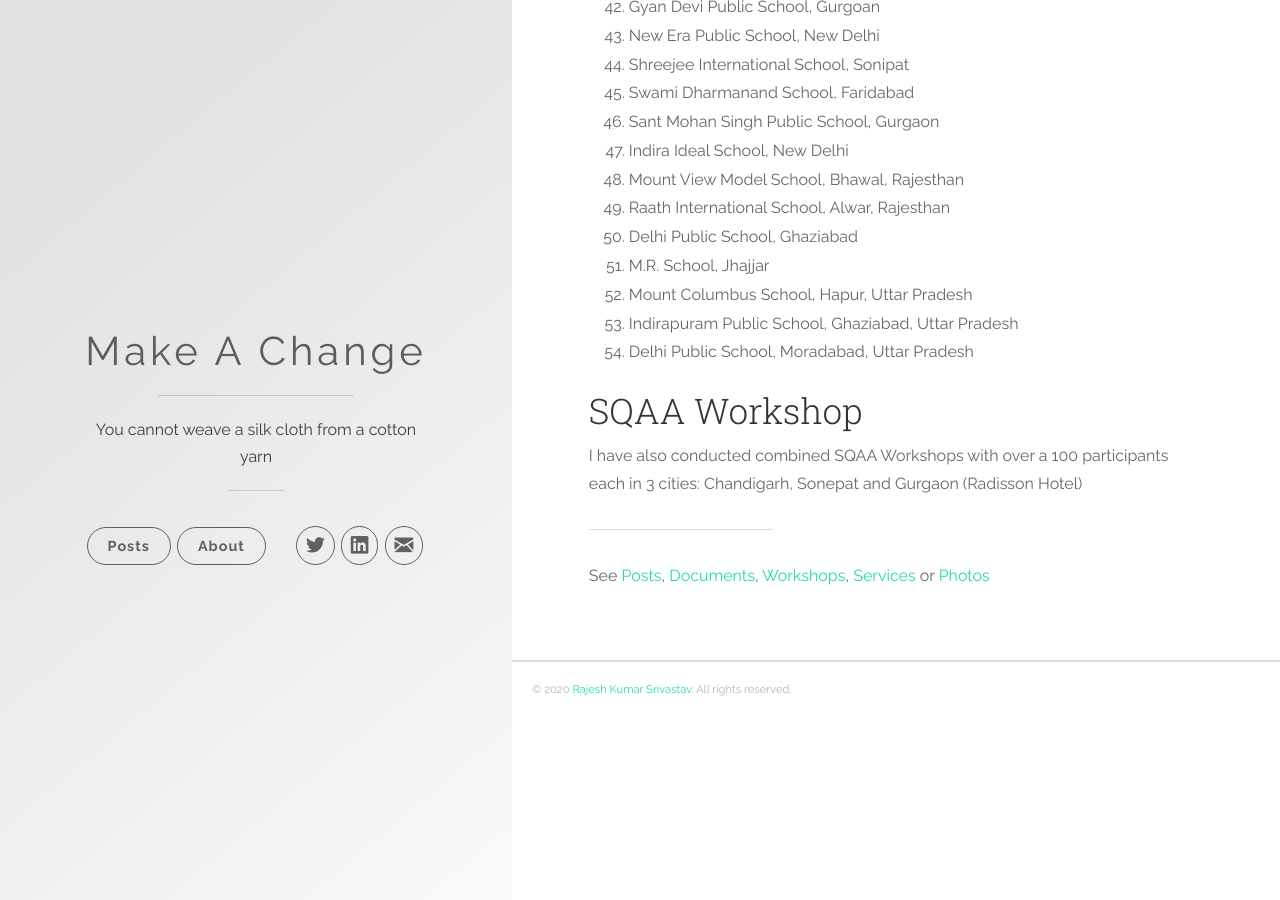
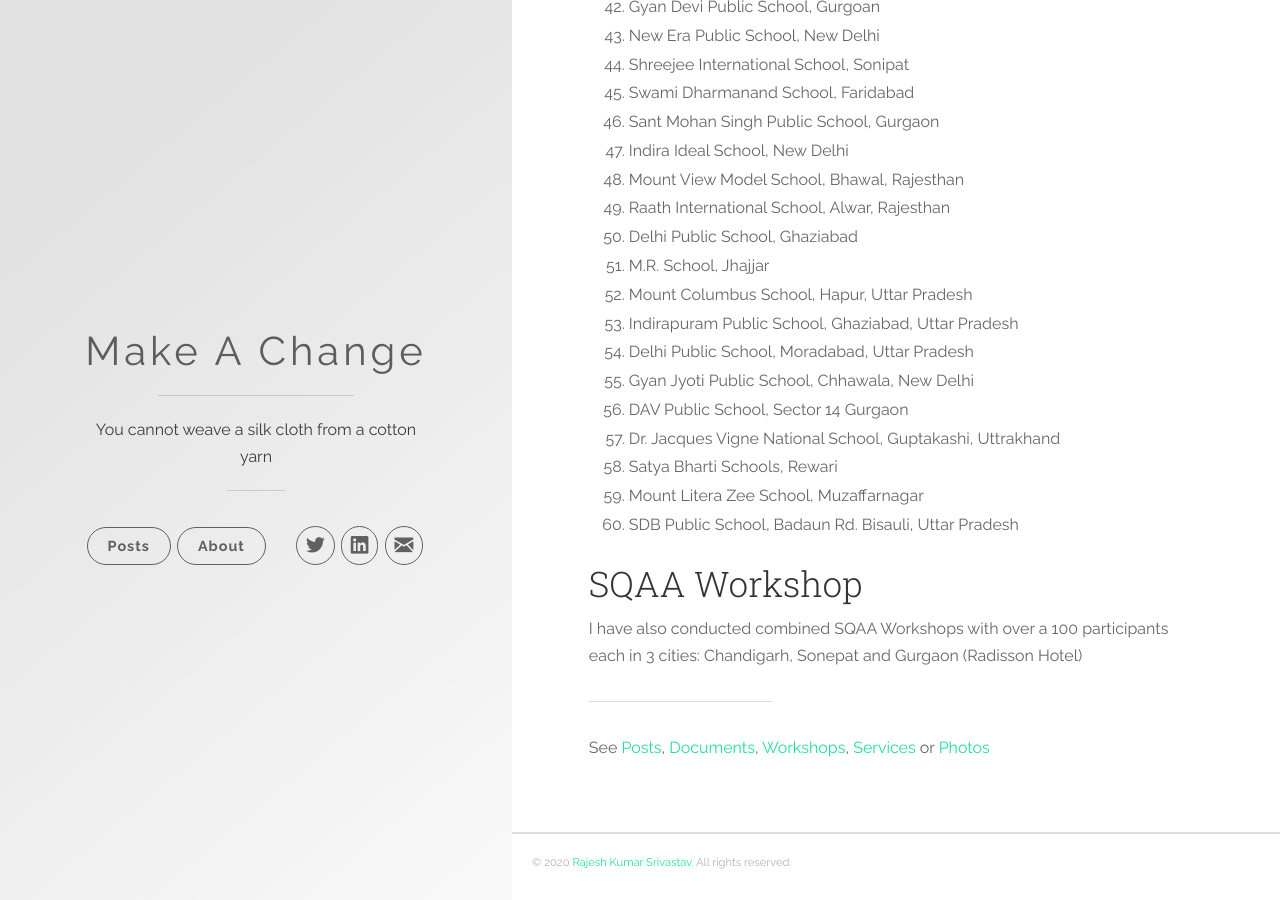
Before and after one commit to rksriv/rksriv.github.io, a Jekyll site: the page built from madeachange/index.markdown, in a window 1280 px wide and 900 px high, scrolled down 1366 px. Built offline with Jekyll 4.4.1, drawn with Linux system fonts in a browser that asks for light colours; nearby versions of some CDN libraries.

Commit message:
Made a change in 2019

```diff
--- a/madeachange/index.markdown
+++ b/madeachange/index.markdown
@@ -59,6 +59,12 @@
 52. Mount Columbus School, Hapur, Uttar Pradesh
 53. Indirapuram Public School, Ghaziabad, Uttar Pradesh
 54. Delhi Public School, Moradabad, Uttar Pradesh
+55. Gyan Jyoti Public School, Chhawala, New Delhi
+56. DAV Public School, Sector 14 Gurgaon
+57. Dr. Jacques Vigne National School, Guptakashi, Uttrakhand
+58. Satya Bharti Schools, Rewari
+59. Mount Litera Zee School, Muzaffarnagar
+60. SDB Public School, Badaun Rd. Bisauli, Uttar Pradesh
 
 
 SQAA Workshop
```
